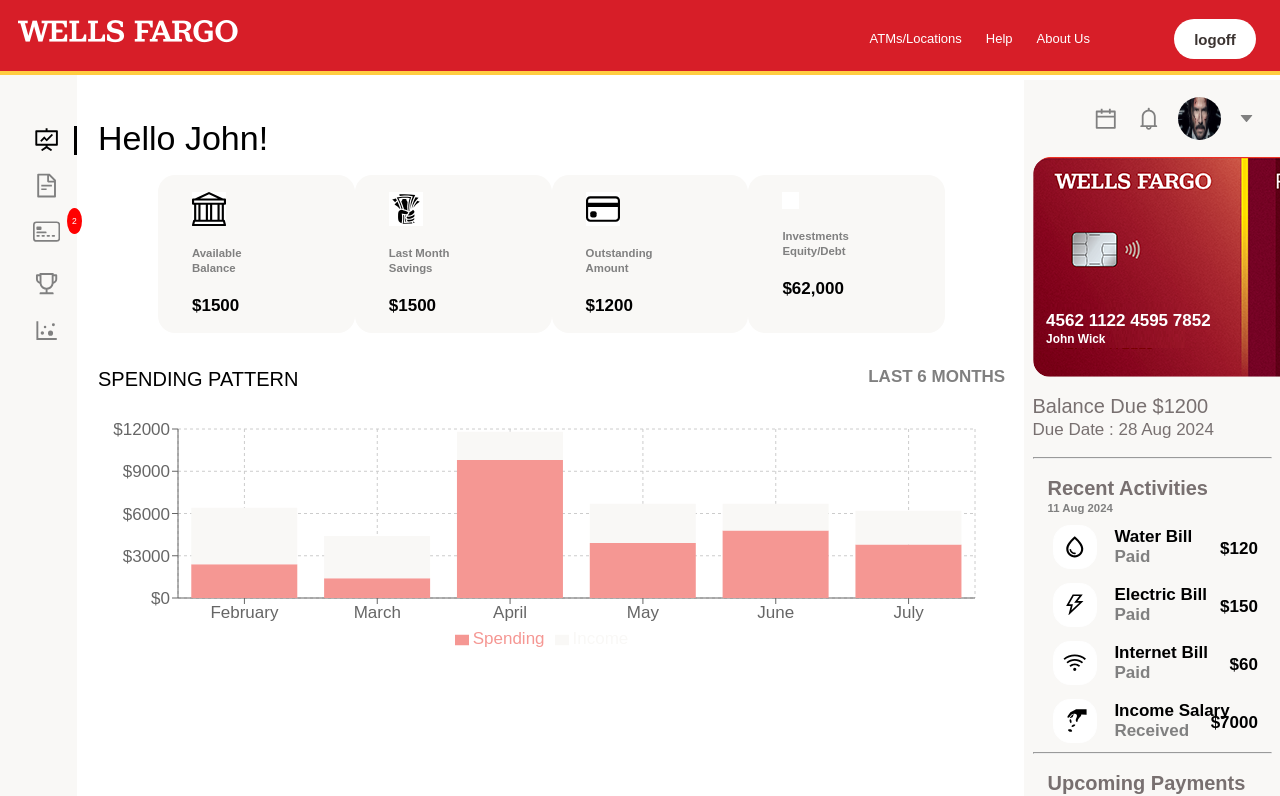
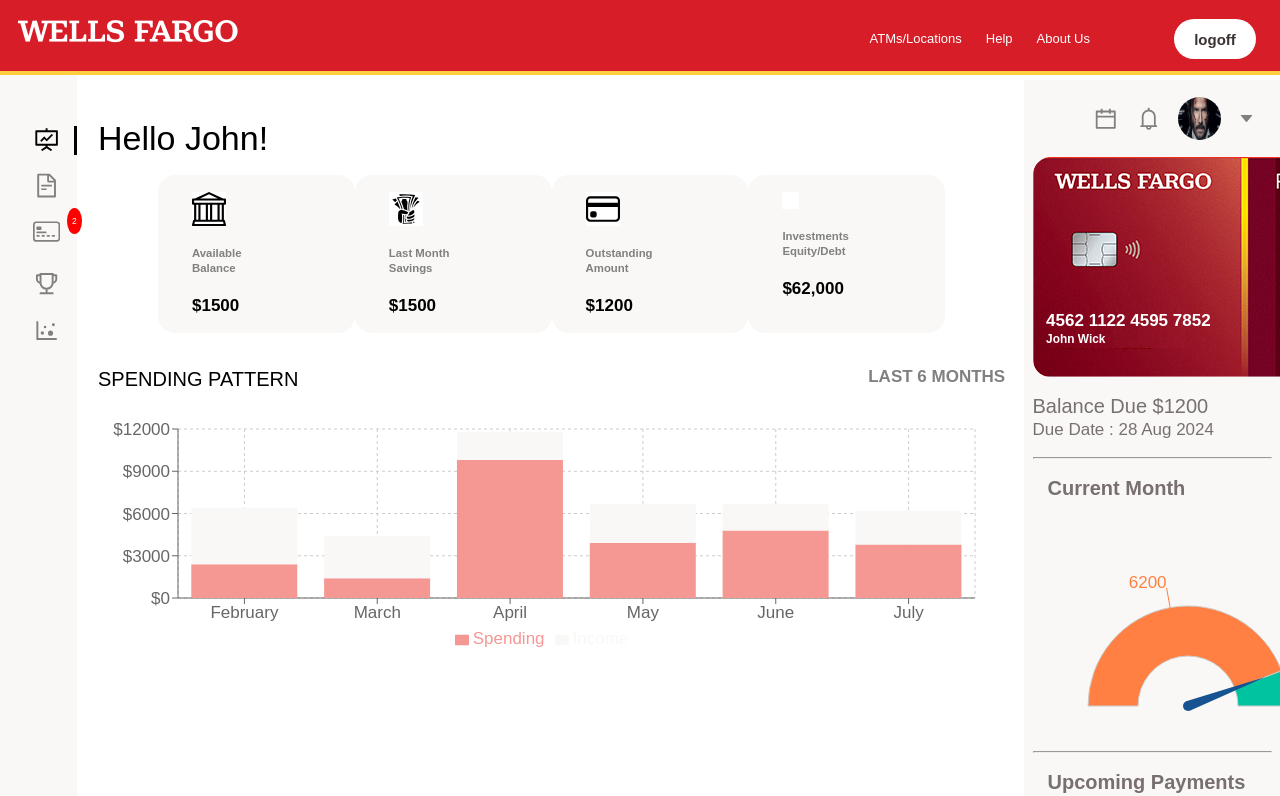
Before and after one commit to krisanup/findash, a React (Create React App) app: page / in a window 1280 px wide. Shown: the top 796 px of the page. Built offline with nearby package versions, Linux system fonts and the light colour scheme; grey boxes are pictures that could not be loaded; some icons are missing; a web font is replaced by a local one.

Commit message:
Update RightSidebar.jsx

```diff
--- a/src/components/RightSidebar.jsx
+++ b/src/components/RightSidebar.jsx
@@ -4,6 +4,7 @@
 import Card from './Card'
 import Activity from './Activity'
 import Payment from './Payment'
+import CurrentMonth from './CurrentMonth'
 
 function RightSidebar() {
     return (
@@ -11,7 +12,7 @@
             <div className="grid">
             <Notification />
             <Card />
-            <Activity />
+            <CurrentMonth />
             <Payment />
 
             </div>
```
